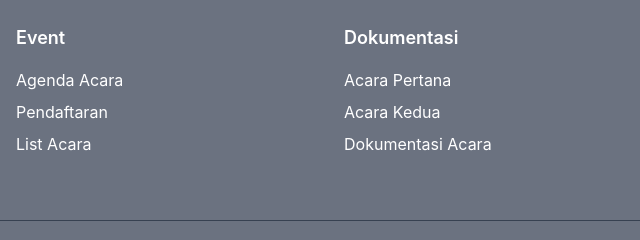
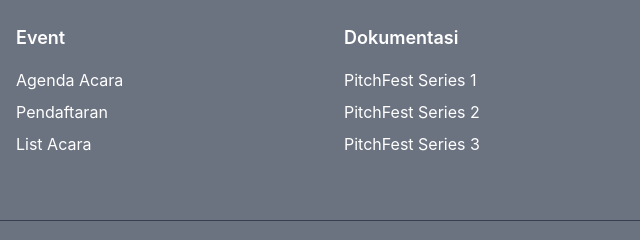
Before and after one commit to ekiIman123/PitchingFestival2025, a website: page pitchingfest-main/contact.html in a window 1280 px wide. Shown: the part 560-800 px from the top of the page, 640-1280 px from the left. Drawn offline with nearby package versions, Linux system fonts and the light colour scheme.

Commit message:
perbaikan footer dan poster technoday

```diff
--- a/pitchingfest-main/contact.html
+++ b/pitchingfest-main/contact.html
@@ -159,9 +159,9 @@
             <div>
                 <h2 class="mb-4 font-semibold text-lg">Dokumentasi</h2>
                 <ul class="space-y-2">
-                    <li><a href="dayone.html" class="hover:underline">Acara Pertana</a></li>
-                    <li><a href="daytwo.html" class="hover:underline">Acara Kedua</a></li>
-                    <li><a href="gallery.html" class="hover:underline">Dokumentasi Acara</a></li>
+                    <li><a href="dayone.html" class="hover:underline">PitchFest Series 1</a></li>
+                    <li><a href="daytwo.html" class="hover:underline">PitchFest Series 2</a></li>
+                    <li><a href="gallery.html" class="hover:underline">PitchFest Series 3</a></li>
                 </ul>
             </div>
         </div>
```
Also changed, not shown: pitchingfest-main/dayone.html (+3 -3 lines), pitchingfest-main/daytwo.html (+3 -3 lines), pitchingfest-main/event.html (+2 -2 lines), pitchingfest-main/gallery.html (+3 -3 lines), pitchingfest-main/organizer.html (+3 -3 lines).
